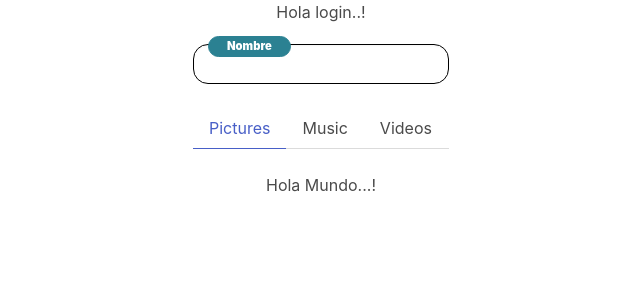
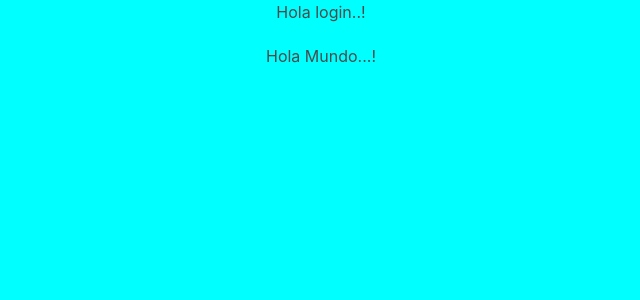
Before and after one commit to sandyCortes/ccai-manager, a React (Create React App) app: page / in a window 1280 px wide. Shown: the top 300 px of the page, without its empty margins (319-959 px from the left). Built offline with nearby package versions, Linux system fonts and the light colour scheme.

Commit message:
add new componentes

```diff
--- a/src/style/global-styles.css
+++ b/src/style/global-styles.css
@@ -7,7 +7,7 @@
 
 .App {
     text-align: center;
-    height: 100vh;
+    height: 100vh;background-color: aqua;
   }
 
   .App-logo {
--- a/src/views/Login.js
+++ b/src/views/Login.js
@@ -1,6 +1,6 @@
 import React from 'react';
-import { InputLabel } from '../components/ui/Inputs/InputLabel'
-import { TabsComponent } from './../components/commond/Tabs'
+// import { InputLabel } from '../components/ui/Inputs/InputLabel'
+// import { TabsComponent } from './../components/commond/Tabs'
 import { CardComponent } from './../components/ui/Cards'
 
 const Login = () => {
@@ -9,12 +9,6 @@ const Login = () => {
       <div>Hola login..!</div>
 
       <div style={{ width: '20%', margin: 'auto', marginTop: '20px' }}>
-      <InputLabel />
-
-      <br />
-      <TabsComponent />
-
-      <br />
 
       <CardComponent />
       </div>
```
